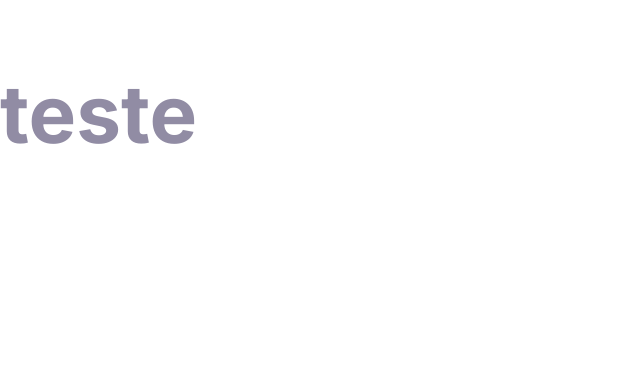
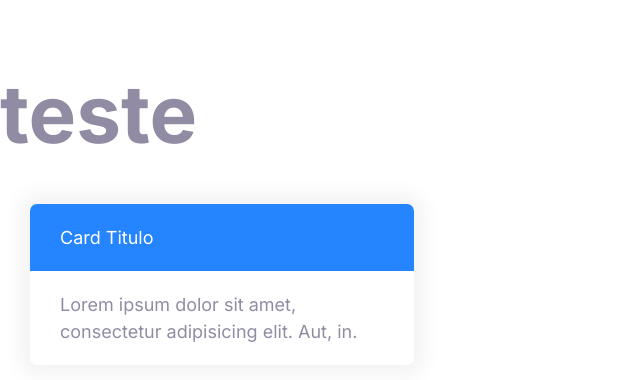
Before and after one commit to FrankMarcelino/projeto-recomenda--o-de-investimento, a plain HTML site: page index.html in a window 1280 px wide. Shown: the whole page, without its empty margins (0-640 px from the left). Drawn offline with Linux system fonts and the light colour scheme.

Commit message:
terminei card primario

```diff
--- a/css/style.css
+++ b/css/style.css
@@ -16,6 +16,8 @@
 @import './utilitarios-css/botoes.css';
 /* inputs */
 @import './utilitarios-css/inpust.css';
+/* cards */
+@import './utilitarios-css/cards.css';
 
 
 
--- /dev/null
+++ b/css/utilitarios-css/cards.css
@@ -0,0 +1,17 @@
+/* cards */
+
+.card {
+    border-radius: 7px;
+    box-shadow: 0 0 20px 10px #f3f3f3;
+    overflow: hidden;
+}
+
+.card__header,
+.card__body {
+    padding: 2rem 3rem;
+}
+
+.card--primario .card__header {
+    background-color: var(--cor-primaria);
+    color: var(--cor-branco);
+}
--- a/index.html
+++ b/index.html
@@ -14,7 +14,14 @@
 <body>
 
     <h1>teste</h1>
-
+    <div style="width: 30%; margin: 30px;">
+        <div class="card card--primario">
+            <header class="card__header">Card Titulo </header>
+            <div class="card__body">
+                Lorem ipsum dolor sit amet, consectetur adipisicing elit. Aut, in.
+            </div>
+        </div>
+    </div>
 
 </body>
 
```
